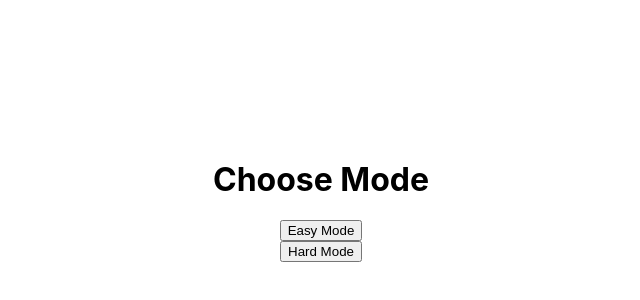
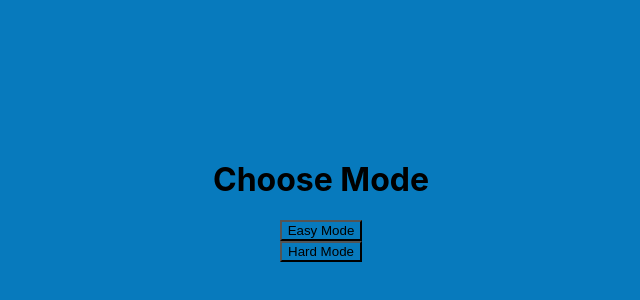
Before and after one commit to JacobBotha/Combatting-Fake-News, a Next.js app: page /play/solo in a window 1280 px wide. Shown: the part 200-500 px from the top of the page, without its empty margins (319-959 px from the left). Built offline with nearby package versions, Linux system fonts and the light colour scheme.

Commit message:
added styling to countdown on quiz

```diff
--- a/pages/play/index.js
+++ b/pages/play/index.js
@@ -2,6 +2,9 @@ import React, { useState, useEffect } from "react";
 import Question from "../../components/question";
 import Answer from "../../components/answer";
 import CountDown from '../../components/count_down';
+
+import styles from '../../styles/Quiz.module.css'
+
 import head from "next/head";
 
 export default function Quiz({ quiz, questions }) {
@@ -62,7 +65,7 @@ export default function Quiz({ quiz, questions }) {
   }
 
   const loadingScreen = function () {
-    return (<CountDown countDownDone={startQuiz} seconds={3} finished="GO!" />);
+    return (<div  className={styles.countdown}><CountDown countDownDone={startQuiz} seconds={3} finished="GO!" /></div>);
   }
 
   const quizScreen = function () {
--- a/styles/Quiz.module.css
+++ b/styles/Quiz.module.css
@@ -5,3 +5,23 @@
 .default {
     background-color: cyan;
 }
+
+.container {
+        display: flex;
+        justify-content: center;
+        align-items: center;
+        text-align: center;
+        min-height: 100vh;
+}
+
+.countdown {
+
+        font-family: Baloo Tamma;
+        font-style: normal;
+        font-weight: normal;
+        font-size: 288px;
+        line-height: 496px;
+        text-align: center;
+
+        color: #EFD55E;
+}
--- a/styles/globals.css
+++ b/styles/globals.css
@@ -13,4 +13,12 @@ a {
 
 * {
   box-sizing: border-box;
+  background-color: #077abd;
 }
+.centered {
+        display: flex;
+        justify-content: center;
+        align-items: center;
+        text-align: center;
+        min-height: 100vh;
+}
```
Also changed, not shown: components/count_down.js (+4 -3 lines).
